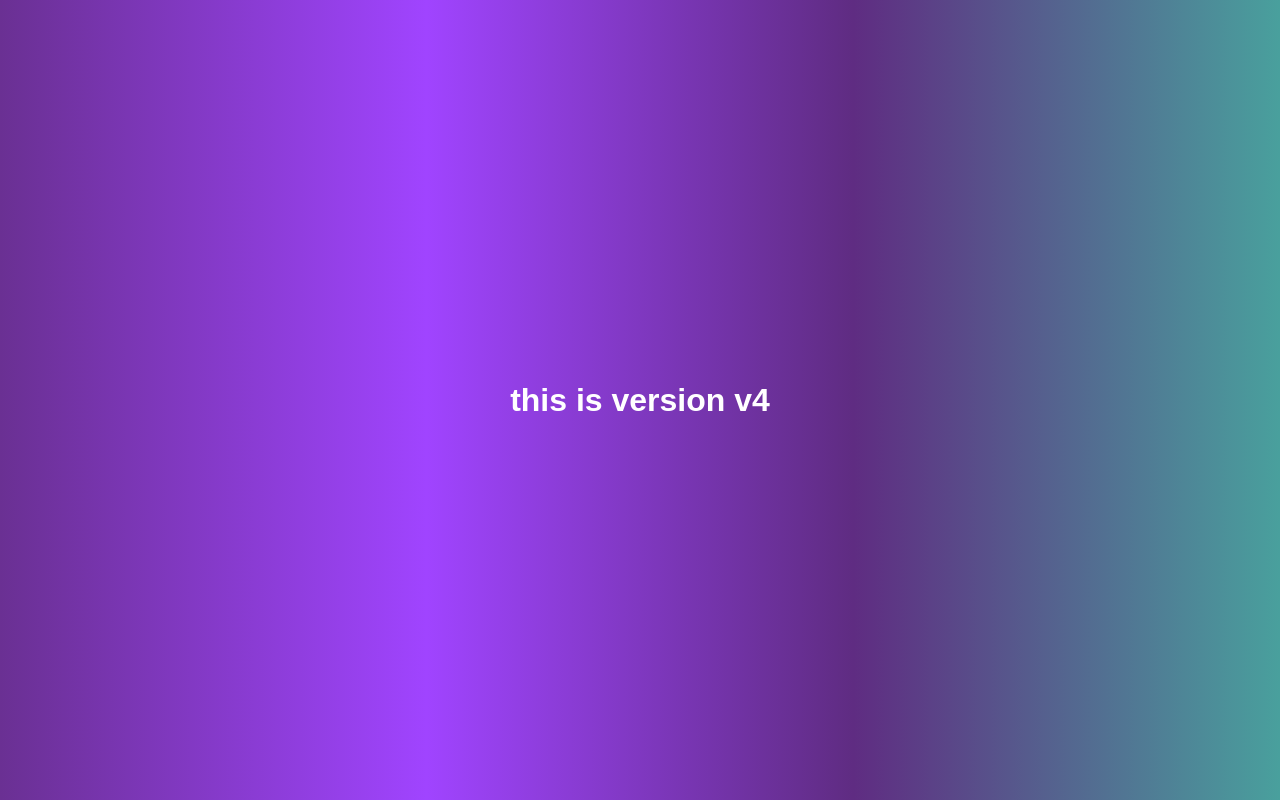
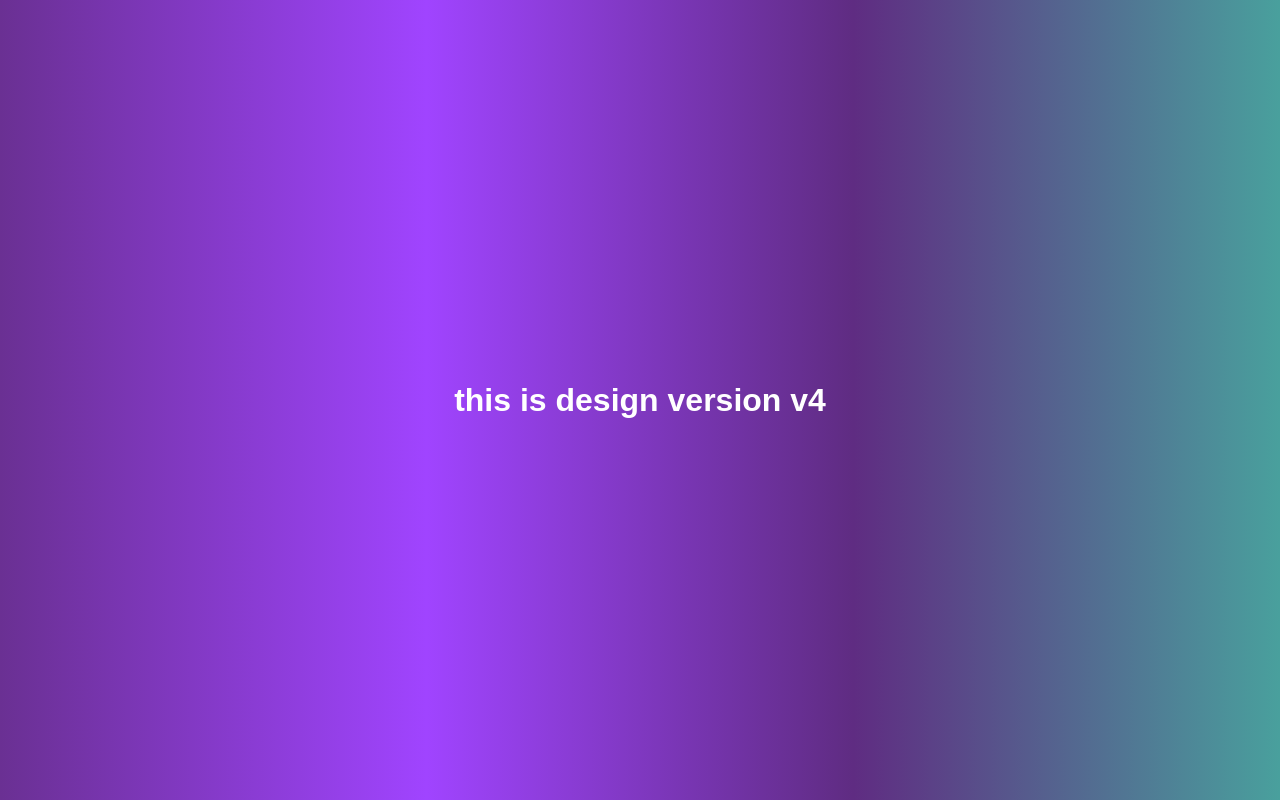
Before and after one commit to VishavjeetSingh12/myrepo, a plain HTML site: page index.html in a window 1280 px wide. Drawn offline with Linux system fonts and the light colour scheme.

Commit message:
changed h1

```diff
--- a/index.html
+++ b/index.html
@@ -7,6 +7,6 @@
     <title>Document</title>
 </head>
 <body>
-    <h1> this is version v4</h1>
+    <h1> this is design version v4</h1>
 </body>
 </html>
```
